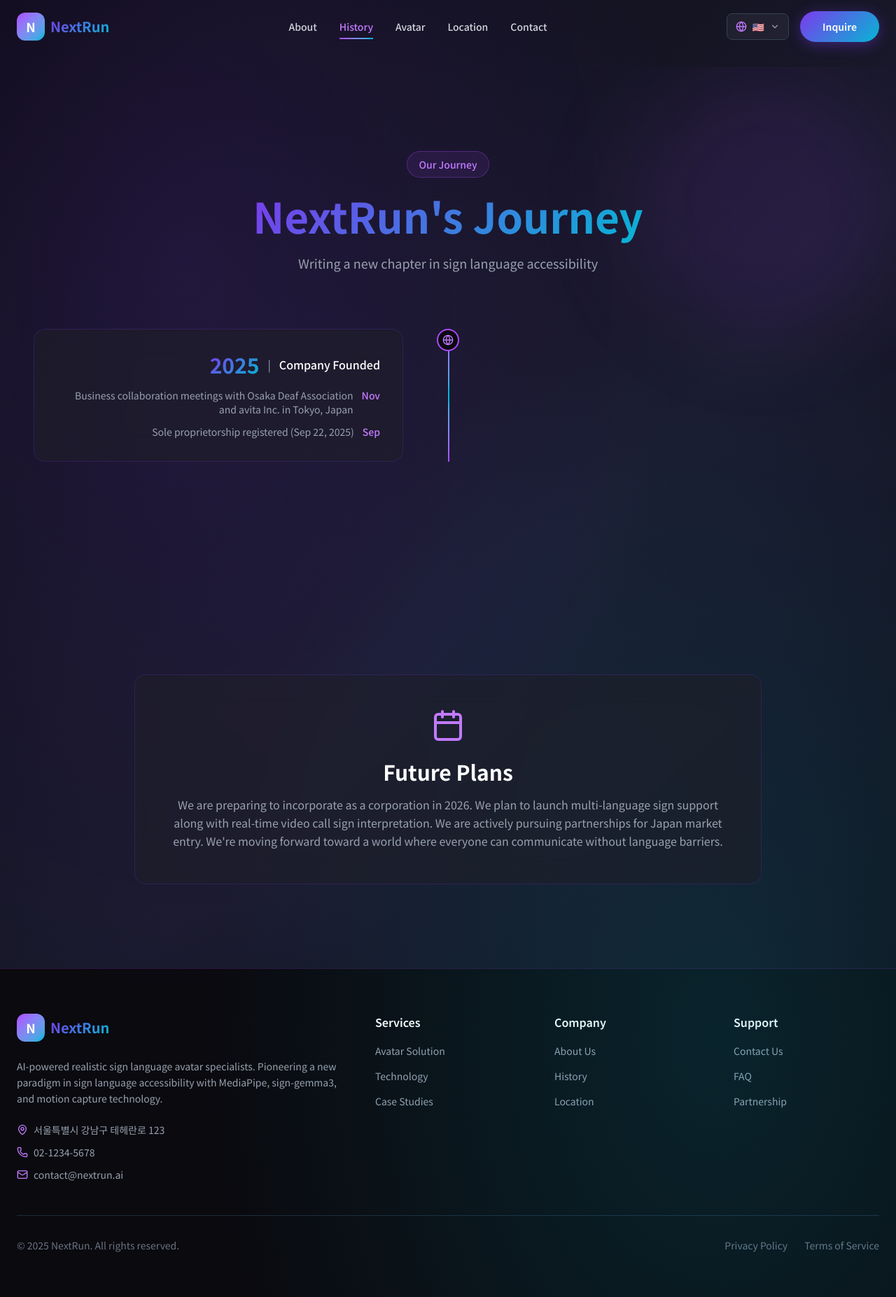
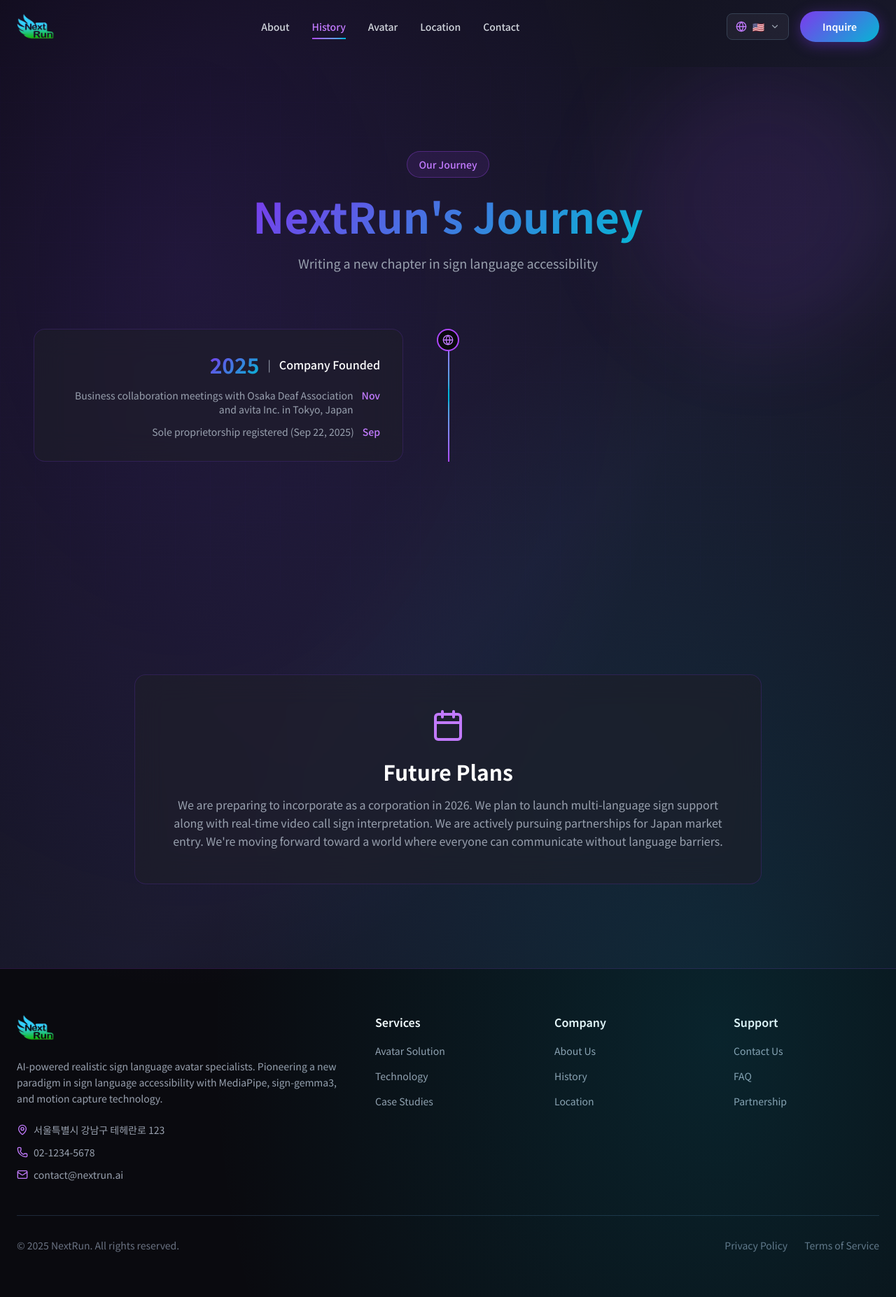
Before and after one commit to hunylee/nextrun_site, a Next.js app: page /en/history in a window 1280 px wide. Shown: the whole page at 70% size. Built offline with nearby package versions, Linux system fonts and the light colour scheme.

Commit message:
feat: Replace text-based logos with an image asset in Header and Footer components.

```diff
--- a/src/components/Footer.tsx
+++ b/src/components/Footer.tsx
@@ -1,6 +1,7 @@
 "use client";
 
 import Link from "next/link";
+import Image from "next/image";
 import { useLocale, useTranslations } from "next-intl";
 import { Mail, MapPin, Phone } from "lucide-react";
 
@@ -42,10 +43,13 @@
                     {/* Company Info */}
                     <div className="lg:col-span-2">
                         <Link href={`/${locale}`} className="flex items-center gap-2 mb-6">
-                            <div className="w-10 h-10 rounded-xl bg-gradient-to-br from-purple-500 to-cyan-500 flex items-center justify-center">
-                                <span className="text-white font-bold text-lg">N</span>
-                            </div>
-                            <span className="text-xl font-bold gradient-text">NextRun</span>
+                            <Image
+                                src="/logo.png"
+                                alt="NextRun Logo"
+                                width={120}
+                                height={40}
+                                className="h-10 w-auto"
+                            />
                         </Link>
                         <p className="text-gray-400 text-sm leading-relaxed mb-6 whitespace-pre-line">
                             {t("description")}
--- a/src/components/Header.tsx
+++ b/src/components/Header.tsx
@@ -2,6 +2,7 @@
 
 import { useState, useEffect } from "react";
 import Link from "next/link";
+import Image from "next/image";
 import { usePathname } from "next/navigation";
 import { useLocale, useTranslations } from "next-intl";
 import { motion, AnimatePresence } from "framer-motion";
@@ -50,13 +51,18 @@
                     {/* Logo */}
                     <Link href={`/${locale}`} className="flex items-center gap-2">
                         <motion.div
-                            className="w-10 h-10 rounded-xl bg-gradient-to-br from-purple-500 to-cyan-500 flex items-center justify-center"
                             whileHover={{ scale: 1.05 }}
                             whileTap={{ scale: 0.95 }}
                         >
-                            <span className="text-white font-bold text-lg">N</span>
+                            <Image
+                                src="/logo.png"
+                                alt="NextRun Logo"
+                                width={120}
+                                height={40}
+                                className="h-10 w-auto"
+                                priority
+                            />
                         </motion.div>
-                        <span className="text-xl font-bold gradient-text">NextRun</span>
                     </Link>
 
                     {/* Desktop Navigation */}
```
Also changed, not shown: public/logo.png (added). Lines whose indentation alone changed are shown as unchanged.
